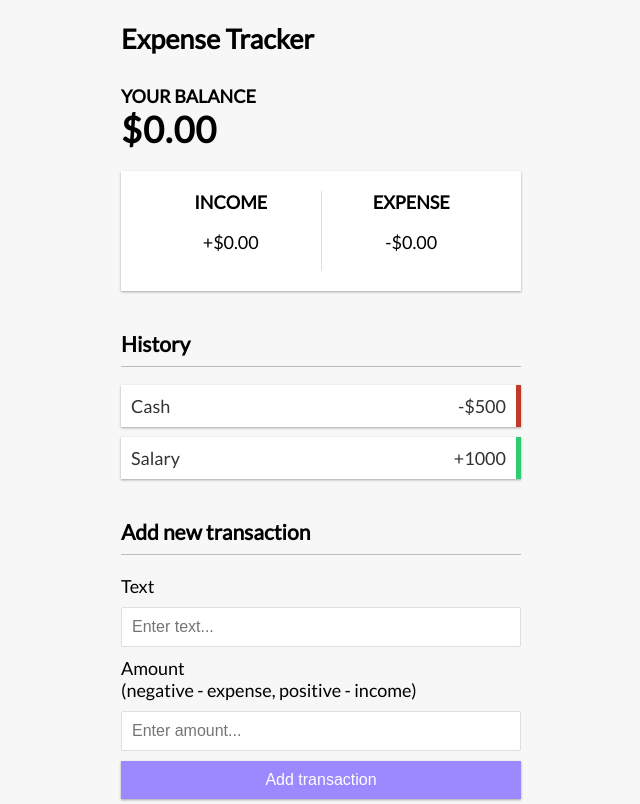
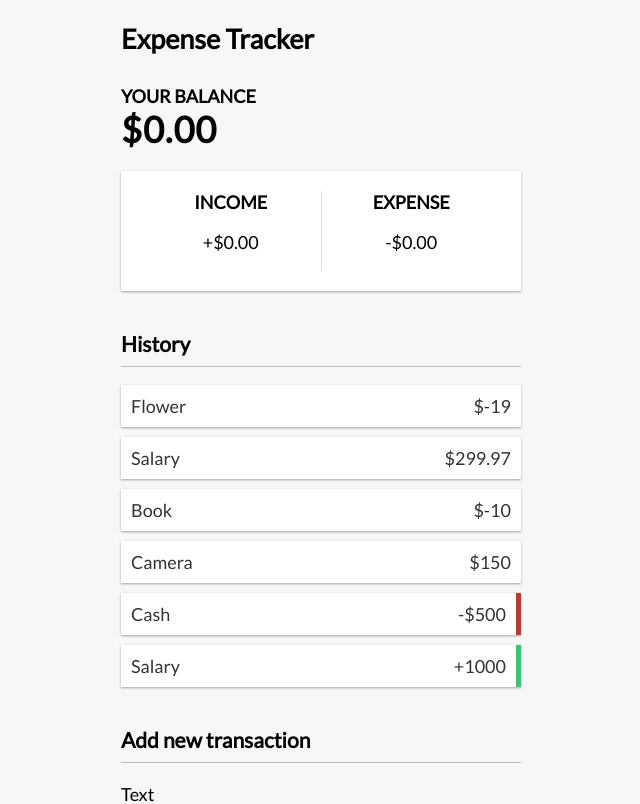
Before and after one commit to Ngufuli/vue-expense-tracker, a Vue app: page / in a window 1280 px wide. Shown: the top 804 px of the page, without its empty margins (319-959 px from the left). Built offline with nearby package versions, Linux system fonts and the light colour scheme.

Commit message:
txn list looping in array objct

```diff
--- a/src/components/TransactionList.vue
+++ b/src/components/TransactionList.vue
@@ -1,6 +1,18 @@
+<script setup>
+    const transactions = [
+        {id: 1, text: 'Flower', amount: -19.00},
+        {id: 2, text: 'Salary', amount: 299.97},
+        {id: 3, text: 'Book', amount: -10},
+        {id: 4, text: 'Camera', amount: 150}
+    ]
+</script>
+
 <template>
     <h3>History</h3>
     <ul id="list" class="list">
+        <li v-for="transaction in transactions" :key="transaction.id">
+            {{ transaction.text }} <span>${{ transaction.amount }}</span><button class="delete-btn">x</button>
+        </li>
         <li class="minus">
             Cash <span>-$500</span><button class="delete-btn">x</button>
         </li>
```
